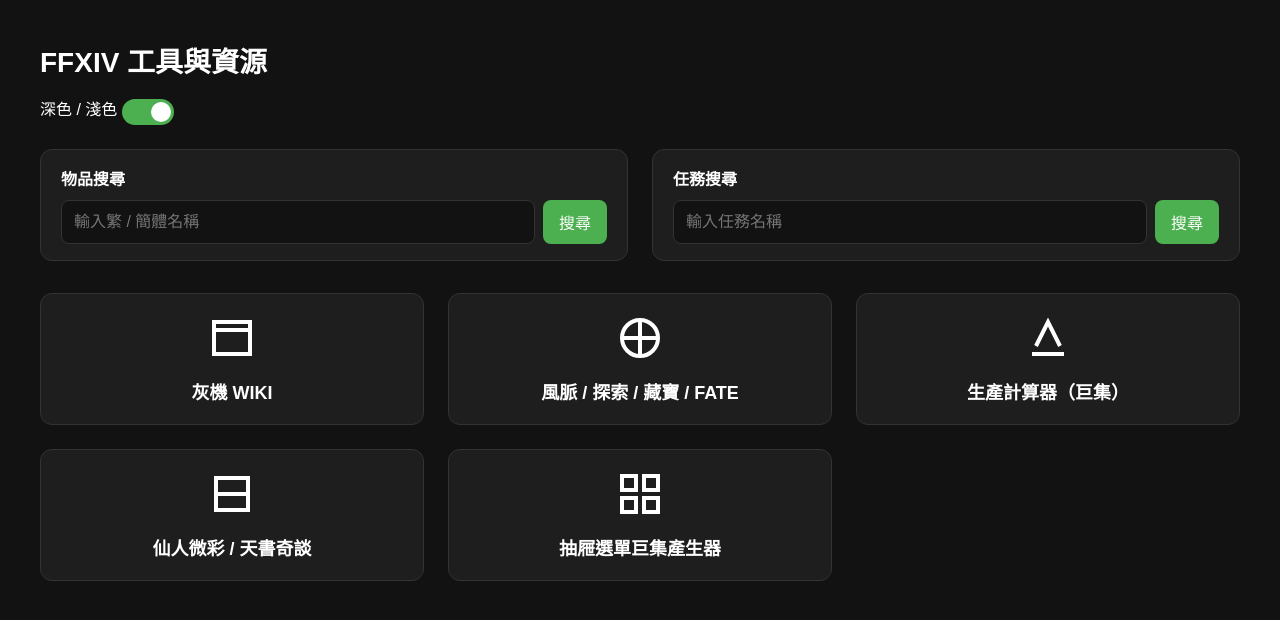
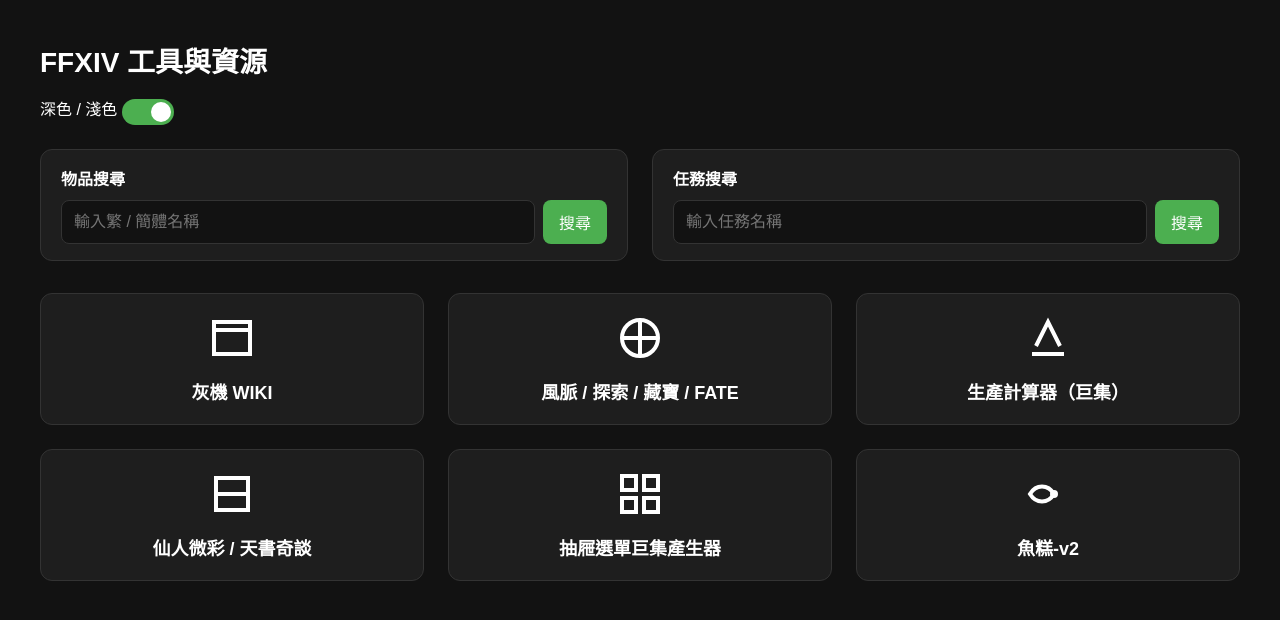
Before and after one commit to valorking/FF14_tool, a plain HTML site: page index.html in a window 1280 px wide. Drawn offline with Linux system fonts and the light colour scheme.

Commit message:
Update index.html
Add 魚糕v2 link

```diff
--- a/index.html
+++ b/index.html
@@ -4,7 +4,7 @@
 <meta charset="UTF-8">
 <title>FFXIV 工具入口</title>
 
-<script src="https://cdn.jsdelivr.net/npm/opencc-js@1.0.5/dist/umd/full.js"></script>
+<script src="https://cdn.jsdelivr.net/npm/opencc-js@1.0.5/dist/browser.min.js"></script>
 
 <style>
 :root {
@@ -267,6 +267,14 @@
     <div class="title">抽屜選單巨集產生器</div>
   </div>
 
+  <div class="card" onclick="openLink('https://fish.ffmomola.com/')">
+	<svg class="icon" viewBox="0 0 24 24" fill="none" stroke-width="2">
+		<path d="M3 12c3-5 9-5 12 0-3 5-9 5-12 0z"/>
+		<circle cx="15" cy="12" r="1"/>
+	</svg>
+  <div class="title">魚糕-v2</div>
+</div>
+
 </div>
 
 <script>
```
